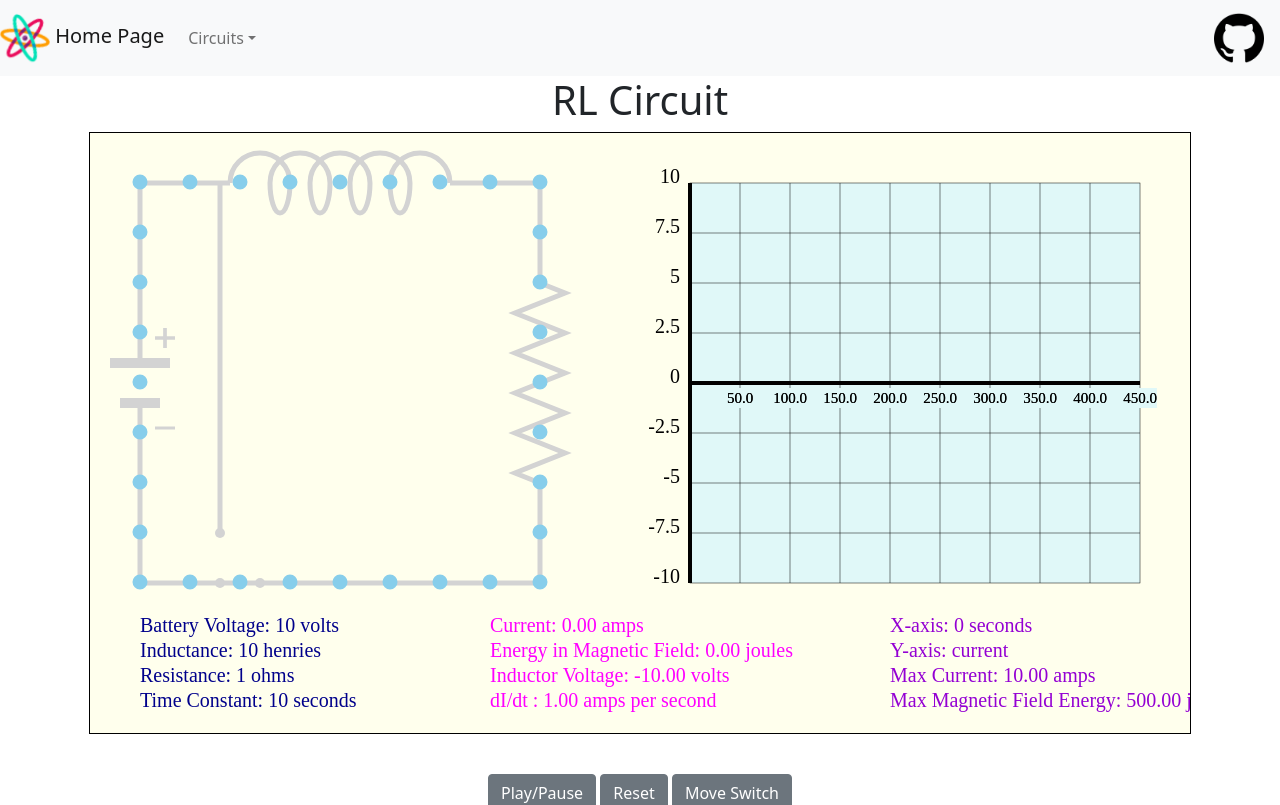
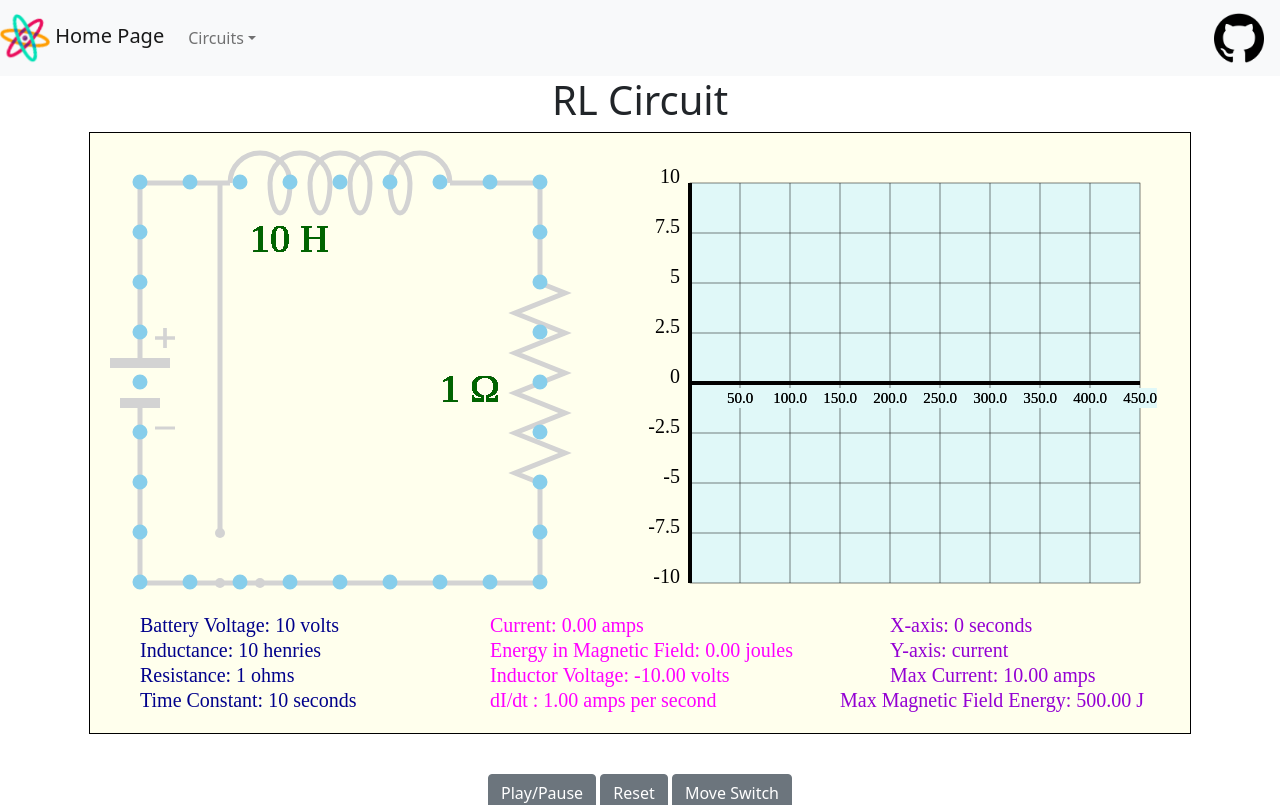
Before and after one commit to nwang03/circuit-simulator, a React (Create React App) app: page /RL in a window 1280 px wide. Shown: the top 805 px of the page. Built offline with nearby package versions, Linux system fonts and the light colour scheme.

Commit message:
Minor improvements and fixes

```diff
--- a/src/RLpage.js
+++ b/src/RLpage.js
@@ -103,9 +103,7 @@ function RLpage() {
                         break;
                     case "energy":
                         setMax(
-                            0.5 *
-                                inductance *
-                                Math.pow(value / resistance, 2)
+                            0.5 * inductance * Math.pow(value / resistance, 2)
                         );
                         break;
                     case "ivoltage":
@@ -382,9 +380,15 @@ function RLpage() {
         context.lineCap = "round";
         context.lineWidth = 15;
         if (!paused) {
-            if (isDischarging)
-                context.lineDashOffset += calculateCurrentDischarge();
-            else context.lineDashOffset += calculateCurrent();
+            if (isDischarging) {
+                if (calculateCurrentDischarge() <= 35)
+                    context.lineDashOffset += calculateCurrentDischarge();
+                else context.lineDashOffset += 35;
+            } else {
+                if (calculateCurrent() <= 35)
+                    context.lineDashOffset += calculateCurrent();
+                else context.lineDashOffset += 35;
+            }
             time += timeChange;
         }
         context.strokeStyle = "rgb(135, 206, 235)";
@@ -505,7 +509,12 @@ function RLpage() {
             50,
             575
         );
+        context.fillStyle = "rgb(0, 100, 0)";
+        context.font = "40px serif";
+        context.fillText(inductance + " H", 160, 120);
+        context.fillText(resistance + " Ω", 350, 270);
         context.fillStyle = "rgb(255, 0, 255)";
+        context.font = "20px serif";
         if (isDischarging) {
             context.fillText(
                 "Current: " + calculateCurrentDischarge().toFixed(2) + " amps",
@@ -572,8 +581,8 @@ function RLpage() {
         context.fillText(
             "Max Magnetic Field Energy: " +
                 parseFloat(maxMagneticFieldEnergy).toFixed(2) +
-                " joules",
-            800,
+                " J",
+            750,
             575
         );
         let resetNumber;
```
